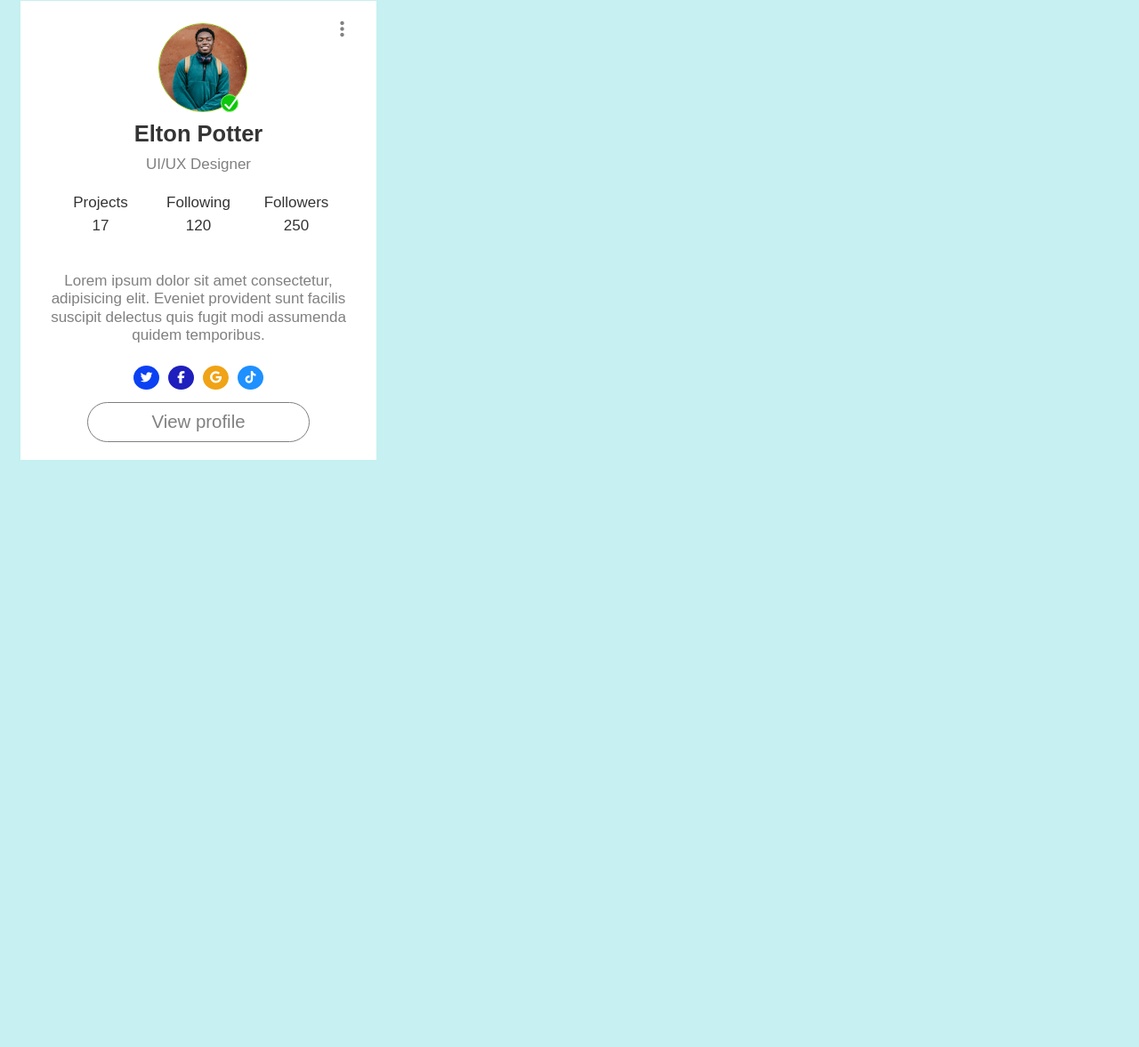
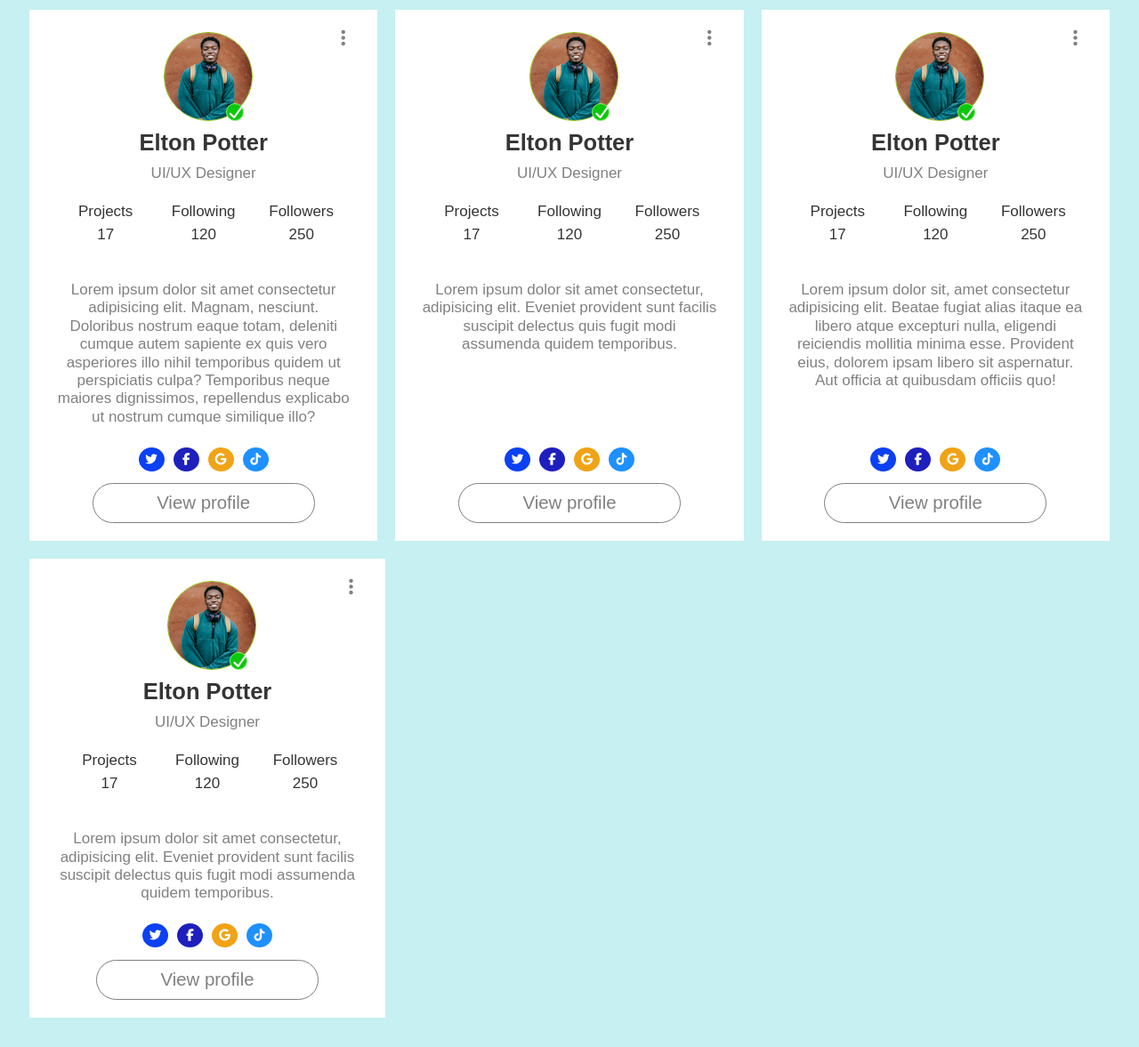
Before and after one commit to coolulka84-lab/CSS.-Flex-User-Card, a plain HTML site: page index.html in a window 1280 px wide. Shown: the part 22-1199 px from the top of the page at 89% size. Before the commit the page ends 800 px from the top, so only its background shows below. Drawn offline with Linux system fonts and the light colour scheme.

Commit message:
Add markup for body

```diff
--- a/ACCETS/CSS/style.css
+++ b/ACCETS/CSS/style.css
@@ -12,10 +12,12 @@ body {
   padding: 15px;
   display: flex;
   flex-wrap: wrap;
+  justify-content: space-between;
   background-color: rgb(198, 240, 241);
   font-family: Arial, Helvetica, sans-serif;
 }
 .userCard {
+  margin: 10px;
   background: white;
   padding: 20px;
   display: flex;
@@ -39,6 +41,9 @@ body {
   cursor: pointer;
 }
 
+.photoConteiner {
+  display: flex;
+}
 .userImg {
   width: var(--user-photo-size);
   height: var(--user-photo-size);
@@ -46,6 +51,21 @@ body {
   object-fit: cover;
   margin-top: -20px;
   border: 1px solid rgb(136, 194, 0);
+}
+
+.checkmark {
+  display: flex;
+  width: 20px;
+  height: 20px;
+  color: white;
+  font-size: 1rem;
+  background-color: rgb(13, 199, 13);
+  border: 1px solid rgb(136, 245, 103);
+  border-radius: 50%;
+  flex-direction: column;
+  align-self: flex-end;
+  margin-left: -30px;
+  z-index: 1;
 }
 
 .userName {
@@ -57,12 +77,6 @@ body {
   font-size: 1rem;
   margin: 0.4em;
   margin: 0;
-}
-.userDescription {
-  text-align: center;
-  padding-top: 10px;
-  margin: 10px;
-  line-height: 1.2;
 }
 
 .statistics {
@@ -83,6 +97,13 @@ body {
   line-height: 1.5;
 }
 
+.userDescription {
+  text-align: center;
+  padding-top: 10px;
+  margin: 10px;
+  line-height: 1.2;
+}
+
 .cardFooter {
   margin-top: auto;
 }
@@ -97,47 +118,28 @@ body {
   font-size: 0.8rem;
 }
 
-.sosialLinkItem1 {
-  background-color: rgb(11, 65, 243);
+.sosialLinkItem1,
+.sosialLinkItem2,
+.sosialLinkItem3,
+.sosialLinkItem4 {
   border-radius: 50%;
   padding: 6px;
 }
 
+.sosialLinkItem1 {
+  background-color: rgb(11, 65, 243);
+}
+
 .sosialLinkItem2 {
   background-color: rgb(31, 31, 189);
-  border-radius: 50%;
-  padding: 6px;
 }
 
 .sosialLinkItem3 {
   background-color: rgb(240, 163, 22);
-  border-radius: 50%;
-  padding: 6px;
 }
 
 .sosialLinkItem4 {
   background-color: dodgerblue;
-  border-radius: 50%;
-  padding: 6px;
-}
-
-.checkmark {
-  display: flex;
-  width: 20px;
-  height: 20px;
-  color: white;
-  font-size: 1rem;
-  background-color: rgb(13, 199, 13);
-  border: 1px solid rgb(136, 245, 103);
-  border-radius: 50%;
-  flex-direction: column;
-  align-self: flex-end;
-  margin-left: -30px;
-  z-index: 1;
-}
-
-.photoConteiner {
-  display: flex;
 }
 
 .profileBtn {
--- a/index.html
+++ b/index.html
@@ -19,18 +19,66 @@
         <i class="fa-solid fa-ellipsis-vertical"></i>
       </button>
       <div class="photoConteiner">
-        <img class="userImg"
+        <img
+          class="userImg"
           src="./ACCETS/img/pexels-keira-burton-6147118.jpg"
-        alt="User photo"/>
+          alt="User photo"
+        />
         <div class="checkmark">
           <i class="fa-solid fa-check"></i>
         </div>
       </div>
 
+      <h2 class="userName">Elton Potter</h2>
+
+      <div class="userJob">UI/UX Designer</div>
+      <ul class="statistics">
+        <li class="userStatistic">Projects 17</li>
+        <li class="userStatistic">Following 120</li>
+        <li class="userStatistic">Followers 250</li>
+      </ul>
+
+      <p class="userDescription">
+        Lorem ipsum dolor sit amet consectetur adipisicing elit. Magnam, nesciunt. Doloribus nostrum eaque totam, deleniti cumque autem sapiente ex quis vero asperiores illo nihil temporibus quidem ut perspiciatis culpa? Temporibus neque maiores dignissimos, repellendus explicabo ut nostrum cumque similique illo?
+      </p>
+
+      <footer class="cardFooter">
+        <ul class="sosialLinks">
+          <li class="sosialLinkItem1">
+            <i class="fa-brands fa-twitter"></i>
+          </li>
+          <li class="sosialLinkItem2">
+            <i class="fa-brands fa-facebook-f"></i>
+          </li>
+          <li class="sosialLinkItem3">
+            <i class="fa-brands fa-google"></i>
+          </li>
+          <li class="sosialLinkItem4">
+            <i class="fa-brands fa-tiktok"></i>
+          </li>
+        </ul>
+        <button class="profileBtn">View profile</button>
+      </footer>
+    </article>
+
+<article class="userCard">
+      <button class="editBtn">
+        <i class="fa-solid fa-ellipsis-vertical"></i>
+      </button>
+      <div class="photoConteiner">
+        <img
+          class="userImg"
+          src="./ACCETS/img/pexels-keira-burton-6147118.jpg"
+          alt="User photo"
+        />
+        <div class="checkmark">
+          <i class="fa-solid fa-check"></i>
+        </div>
+      </div>
 
       <h2 class="userName">Elton Potter</h2>
+
       <div class="userJob">UI/UX Designer</div>
-
       <ul class="statistics">
         <li class="userStatistic">Projects 17</li>
         <li class="userStatistic">Following 120</li>
@@ -61,5 +109,102 @@
         <button class="profileBtn">View profile</button>
       </footer>
     </article>
+
+    <article class="userCard">
+      <button class="editBtn">
+        <i class="fa-solid fa-ellipsis-vertical"></i>
+      </button>
+      <div class="photoConteiner">
+        <img
+          class="userImg"
+          src="./ACCETS/img/pexels-keira-burton-6147118.jpg"
+          alt="User photo"
+        />
+        <div class="checkmark">
+          <i class="fa-solid fa-check"></i>
+        </div>
+      </div>
+
+      <h2 class="userName">Elton Potter</h2>
+
+      <div class="userJob">UI/UX Designer</div>
+      <ul class="statistics">
+        <li class="userStatistic">Projects 17</li>
+        <li class="userStatistic">Following 120</li>
+        <li class="userStatistic">Followers 250</li>
+      </ul>
+
+      <p class="userDescription">
+        Lorem ipsum dolor sit, amet consectetur adipisicing elit. Beatae fugiat alias itaque ea libero atque excepturi nulla, eligendi reiciendis mollitia minima esse. Provident eius, dolorem ipsam libero sit aspernatur. Aut officia at quibusdam officiis quo!
+      </p>
+
+      <footer class="cardFooter">
+        <ul class="sosialLinks">
+          <li class="sosialLinkItem1">
+            <i class="fa-brands fa-twitter"></i>
+          </li>
+          <li class="sosialLinkItem2">
+            <i class="fa-brands fa-facebook-f"></i>
+          </li>
+          <li class="sosialLinkItem3">
+            <i class="fa-brands fa-google"></i>
+          </li>
+          <li class="sosialLinkItem4">
+            <i class="fa-brands fa-tiktok"></i>
+          </li>
+        </ul>
+        <button class="profileBtn">View profile</button>
+      </footer>
+    </article>
+
+    <article class="userCard">
+      <button class="editBtn">
+        <i class="fa-solid fa-ellipsis-vertical"></i>
+      </button>
+      <div class="photoConteiner">
+        <img
+          class="userImg"
+          src="./ACCETS/img/pexels-keira-burton-6147118.jpg"
+          alt="User photo"
+        />
+        <div class="checkmark">
+          <i class="fa-solid fa-check"></i>
+        </div>
+      </div>
+
+      <h2 class="userName">Elton Potter</h2>
+
+      <div class="userJob">UI/UX Designer</div>
+      <ul class="statistics">
+        <li class="userStatistic">Projects 17</li>
+        <li class="userStatistic">Following 120</li>
+        <li class="userStatistic">Followers 250</li>
+      </ul>
+
+      <p class="userDescription">
+        Lorem ipsum dolor sit amet consectetur, adipisicing elit. Eveniet
+        provident sunt facilis suscipit delectus quis fugit modi assumenda
+        quidem temporibus.
+      </p>
+
+      <footer class="cardFooter">
+        <ul class="sosialLinks">
+          <li class="sosialLinkItem1">
+            <i class="fa-brands fa-twitter"></i>
+          </li>
+          <li class="sosialLinkItem2">
+            <i class="fa-brands fa-facebook-f"></i>
+          </li>
+          <li class="sosialLinkItem3">
+            <i class="fa-brands fa-google"></i>
+          </li>
+          <li class="sosialLinkItem4">
+            <i class="fa-brands fa-tiktok"></i>
+          </li>
+        </ul>
+        <button class="profileBtn">View profile</button>
+      </footer>
+    </article>
+
   </body>
 </html>
```
Lines whose indentation alone changed are shown as unchanged.
